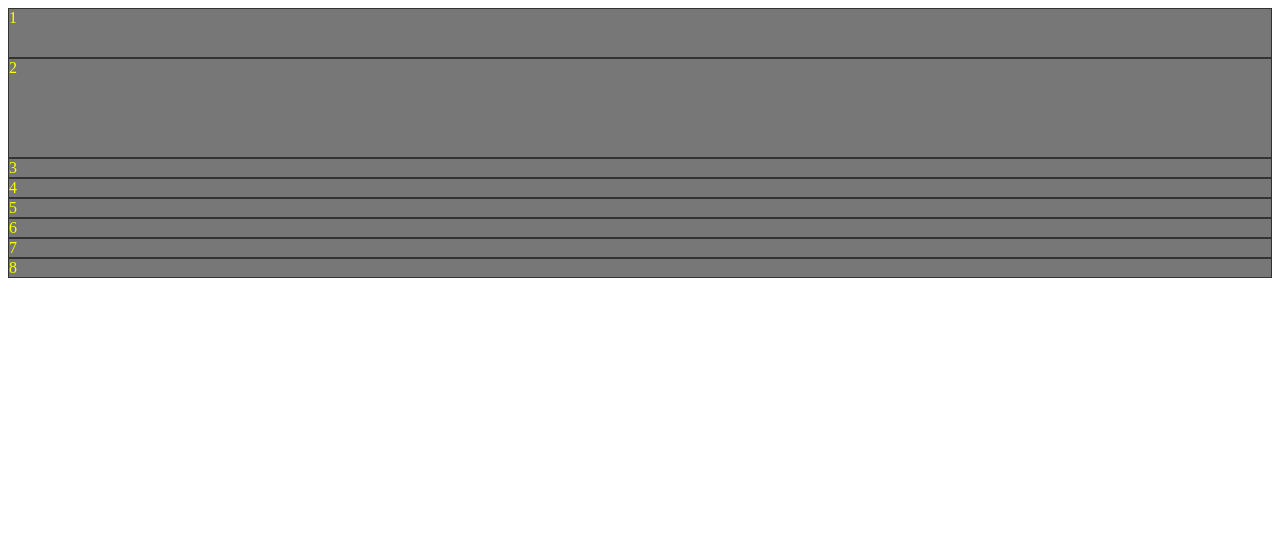
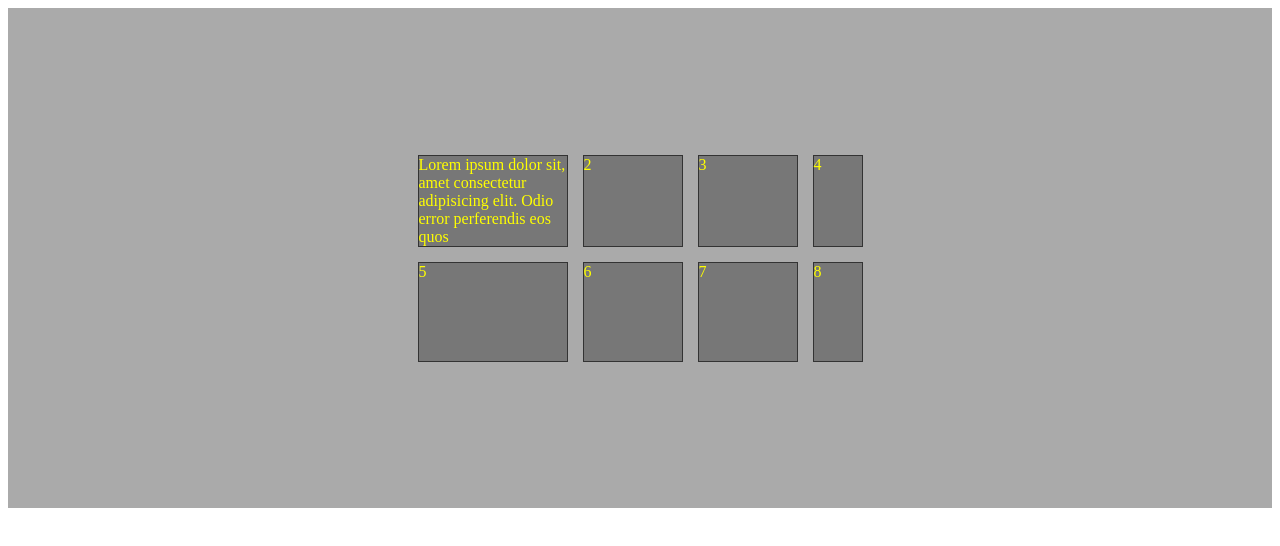
Before and after one commit to nithinshibu/CSSDevWeb, a plain HTML site: page Grid-Basics/index.html in a window 1280 px wide. Drawn offline with Linux system fonts and the light colour scheme.

Commit message:
Added grid (gap,align) content

```diff
--- a/Grid-Basics/index.html
+++ b/Grid-Basics/index.html
@@ -8,7 +8,12 @@
   </head>
   <body>
     <div class="container">
-      <div class="item item-1">1</div>
+      <!-- <div class="item item-1">1</div> -->
+      <!-- * On adding this large content , we can see that the text is spilling out , inorder to fix this issue we need to use min max sizing -->
+      <div class="item item-1">
+        Lorem ipsum dolor sit, amet consectetur adipisicing elit. Odio error
+        perferendis eos quos
+      </div>
       <div class="item item-2">2</div>
       <div class="item item-3">3</div>
       <div class="item item-4">4</div>
--- a/Grid-Basics/styles.css
+++ b/Grid-Basics/styles.css
@@ -101,9 +101,31 @@
   /*  * We can specify grid-template-columns: repeat(4, 100px); which also works fine */
   /* ------------------------- */
   /* ------------------------- */
-  /* *So in thi below example , the first column will take 50px , 2nd and 3rd takes 100px and 4th column takes 50px */
+  /* *So in this below example , the first column will take 50px , 2nd and 3rd takes 100px and 4th column takes 50px */
   /* grid-template-columns: 50px repeat(2, 100px) 50px; */
   /* grid-template-columns: 50px repeat(2, 1fr) 50px; */
+  /* * So once we add some content into item-1 we could see that the content is overflowing, so to make it not overflow we need to specify minmax() */
+  grid-template-columns: 150px repeat(2, 100px) 50px;
+  /* * as we have specified Auto ,auto sizing tells that be as large it needs to be to fit all of the text inside of it but not any more larger than that. */
+  /* * So this row will be 50px wide and it will take the height necessary to fit the content */
+  grid-template-rows: minmax(50px, auto) 100px;
+  /* ------------------------- */
+  /* ------------------------- */
+  /* * Also with grid we can use gap which we can't use with flexbox  */
+  /*  * In grid we can use gap in between rows and columns */
+  /* row-gap: 10px;
+  column-gap: 20px; */
+  /* * And if we want the same gap between the rows and columns */
+  gap: 15px;
+  /* * We can also use justofy-content with grid as well */
+  /* justify-content: center; */
+  /* * In grid we have to use start and end and in flex we use flex-start and flex-end */
+  justify-content: center;
+  /* * Align content will allow us to align the entire content not  the items inside but the whole content will be aligned */
+  /* * So if we add height to the container , we can see that the items are at the center of the 500px*/
+  height: 500px;
+  background-color: #aaa;
+  align-content: center;
 }
 
 /* * Also remember not to put the area name not in quotes, if  we put it inside quotes it wouldn't work */
```
